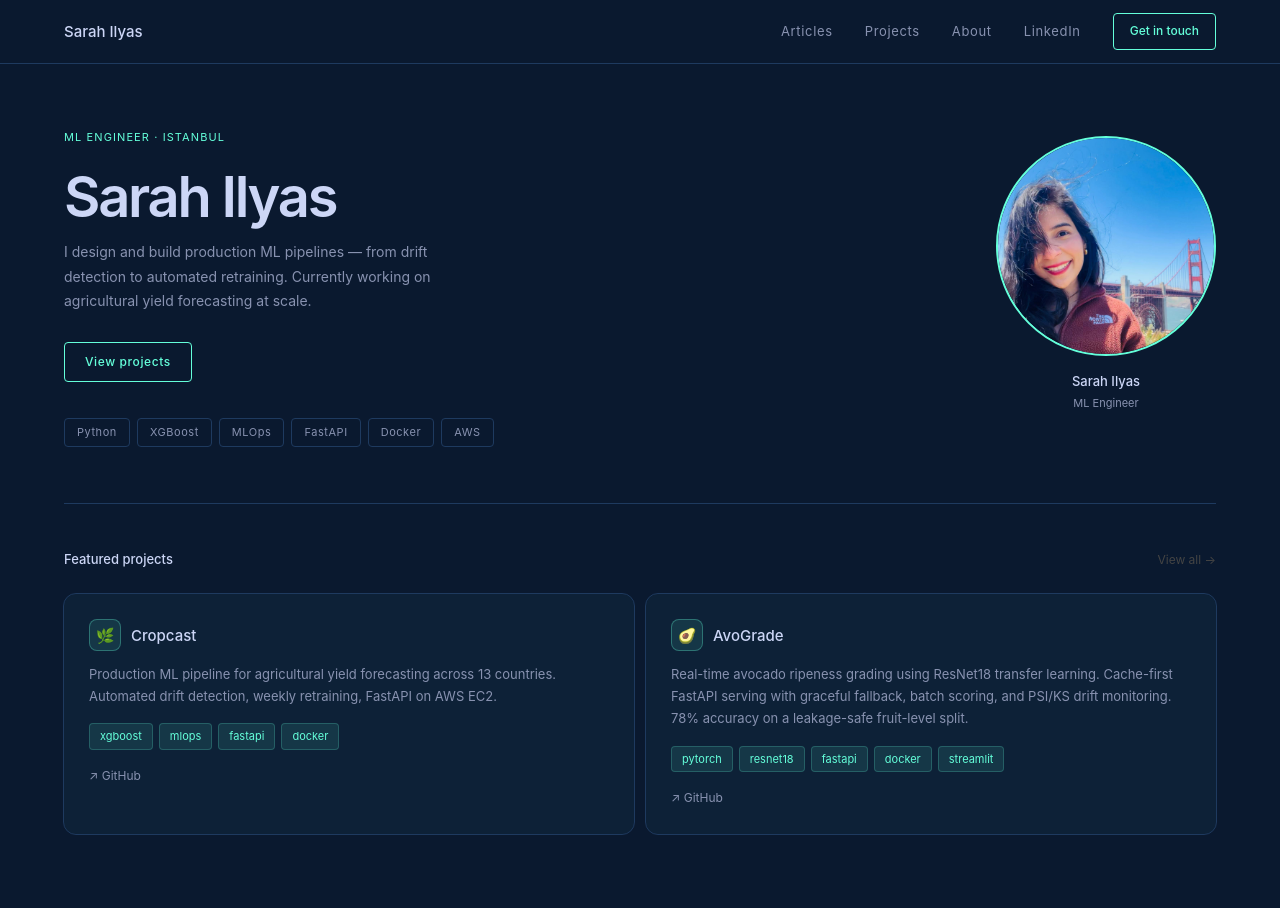
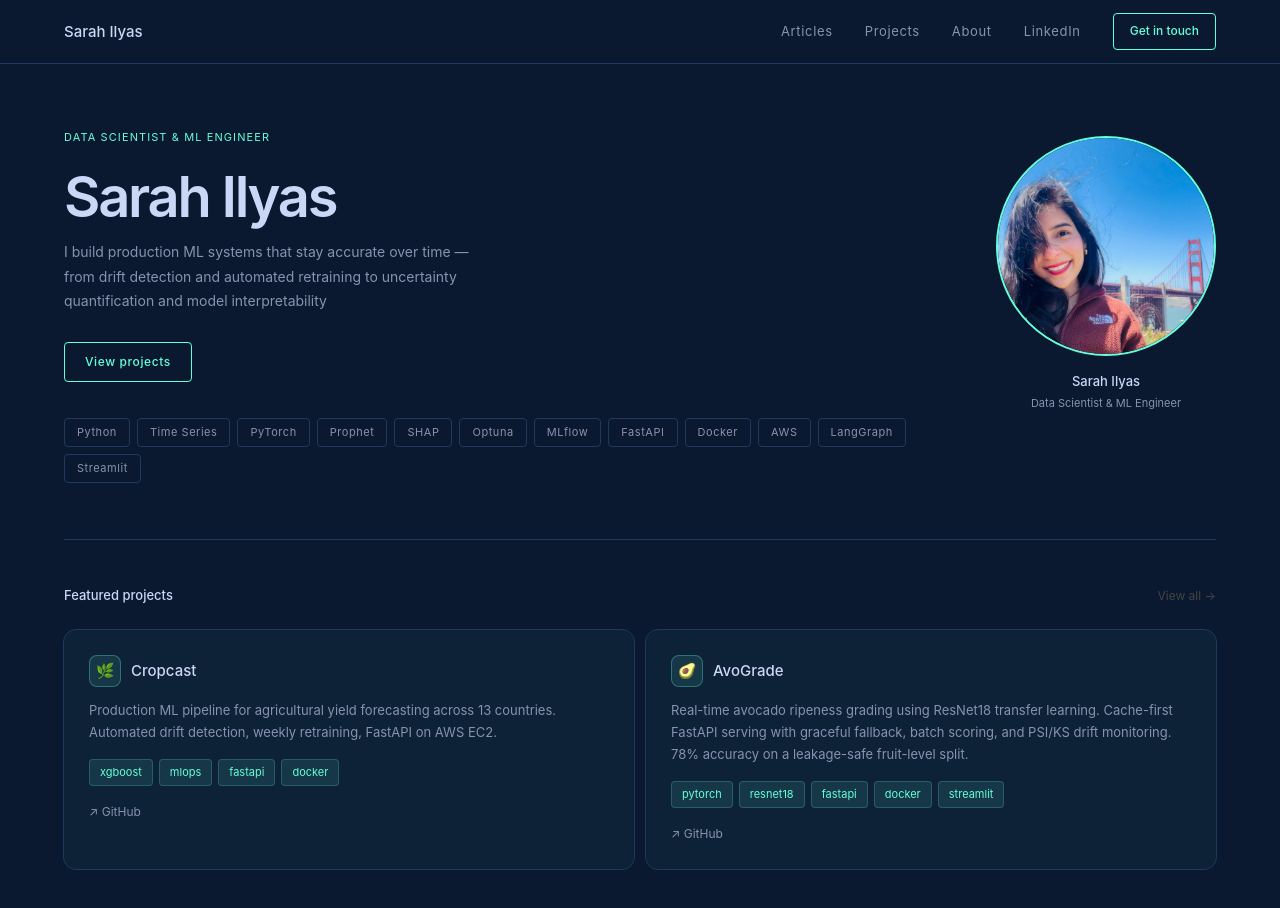
Before and after one commit to sarah0ilyas/sarah-portfolio, a Next.js app: page / in a window 1280 px wide. Shown: the top 908 px of the page. Before the commit the page ends 878 px from the top, so only its background shows below. Built offline with nearby package versions, Linux system fonts and the light colour scheme.

Commit message:
update hero

```diff
--- a/components/Hero.js
+++ b/components/Hero.js
@@ -36,24 +36,21 @@ export default function Hero() {
     }}>
       <div>
         <div style={{ fontSize: 11, letterSpacing: "0.1em", color: "#64ffda", textTransform: "uppercase", marginBottom: 20 }}>
-          ML Engineer · Istanbul
+          Data Scientist & ML Engineer
         </div>
         <h1 style={{ fontSize: 56, fontWeight: 600, letterSpacing: "-0.04em", lineHeight: 1.1, marginBottom: 12, color: "#ccd6f6" }}>
           Sarah Ilyas
         </h1>
         <p style={{ fontSize: 14, color: "#8892b0", lineHeight: 1.75, marginBottom: 28, maxWidth: 420 }}>
-          I design and build production ML pipelines — from drift detection to automated retraining. Currently working on agricultural yield forecasting at scale.
+          I build production ML systems that stay accurate over time — from drift detection and automated retraining to uncertainty quantification and model interpretability
         </p>
         <div style={{ display: "flex", gap: 10, marginBottom: 36 }}>
           <a href="/projects" style={{ fontSize: 12, padding: "9px 20px", borderRadius: 4, background: "transparent", color: "#64ffda", fontWeight: 500, border: "1px solid #64ffda", letterSpacing: "0.05em" }}>
             View projects
           </a>
-          {/*<a href="/articles" style={{ fontSize: 12, padding: "9px 20px", borderRadius: 4, color: "#8892b0", border: "1px solid #1e3a5f", letterSpacing: "0.05em" }}>
-            Read articles
-          </a>*/}
         </div>
         <div style={{ display: "flex", flexWrap: "wrap", gap: 7 }}>
-          {["Python", "XGBoost", "MLOps", "FastAPI", "Docker", "AWS"].map(tag => (
+          {["Python", "Time Series", "PyTorch", "Prophet", "SHAP", "Optuna", "MLflow", "FastAPI", "Docker", "AWS", "LangGraph", "Streamlit"].map(tag => (
             <SkillTag key={tag} label={tag} />
           ))}
         </div>
@@ -68,7 +65,7 @@ export default function Hero() {
         </div>
         <div style={{ textAlign: "center" }}>
           <div style={{ fontSize: 13, fontWeight: 500, color: "#ccd6f6" }}>Sarah Ilyas</div>
-          <div style={{ fontSize: 11, color: "#8892b0", marginTop: 2 }}>ML Engineer</div>
+          <div style={{ fontSize: 11, color: "#8892b0", marginTop: 2 }}>Data Scientist & ML Engineer</div>
         </div>
       </div>
     </div>
```
